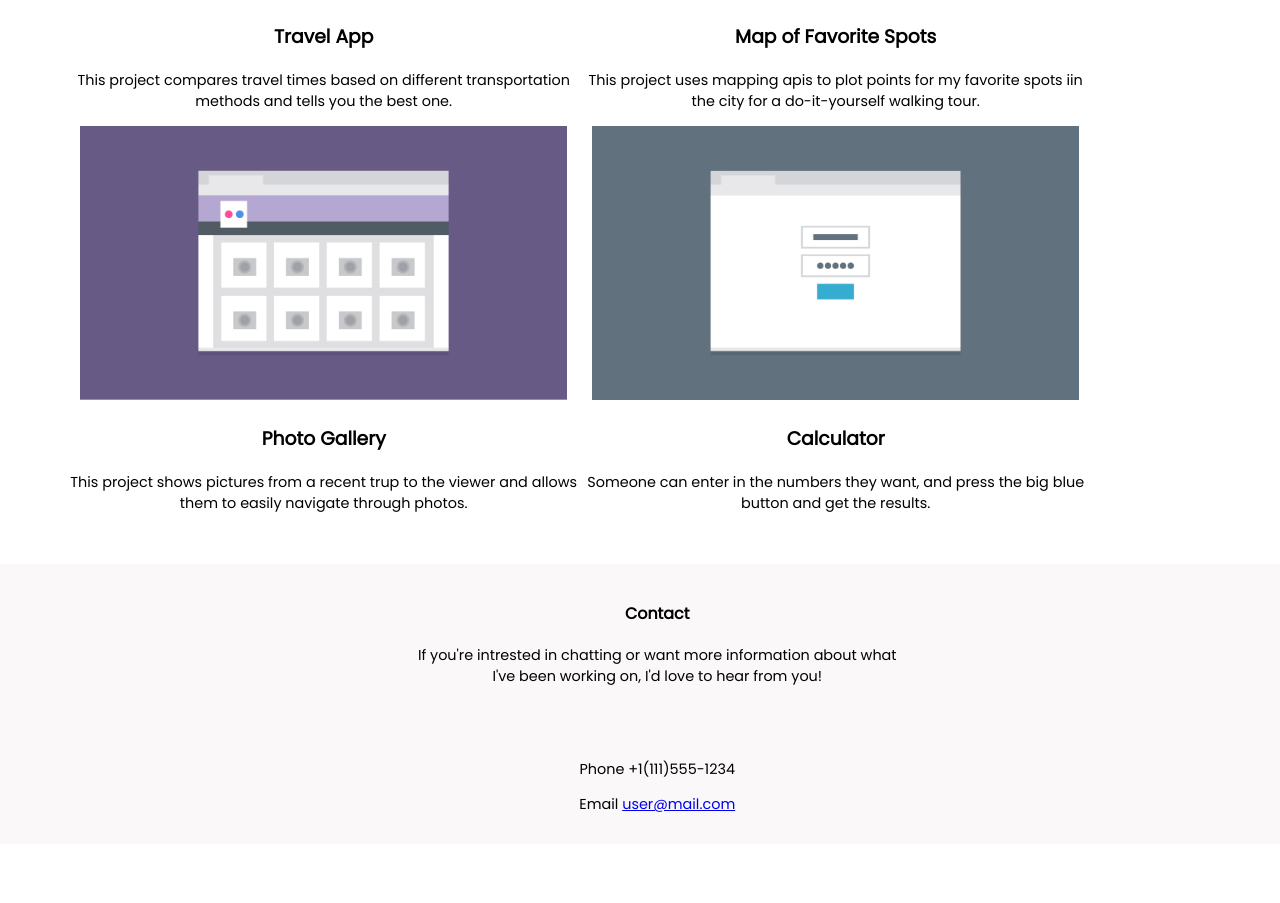
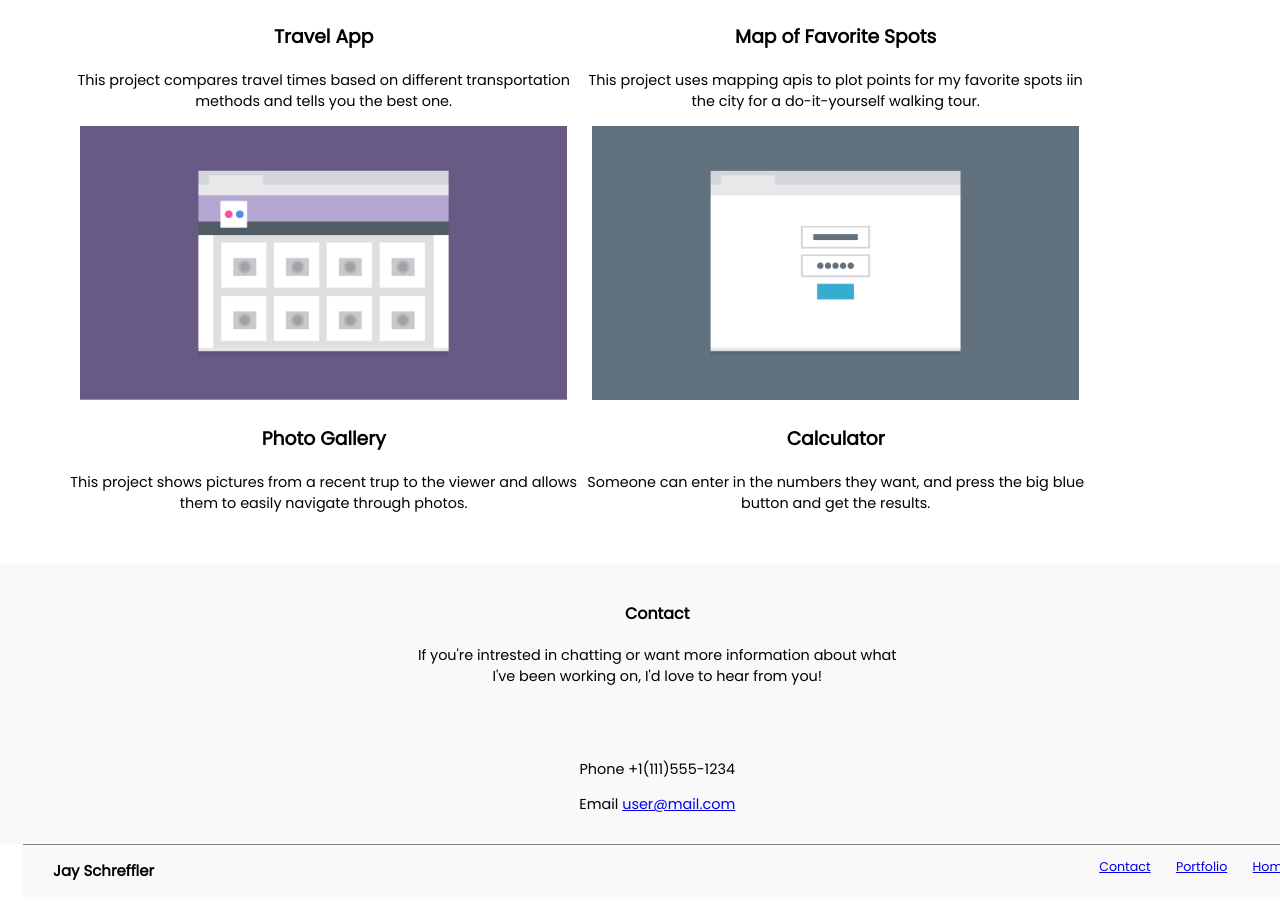
Before and after one commit to jayschreff/Treehouse-FE-Tech-Degree-Unit2Project, a plain HTML site: page project2/index.html in a window 1280 px wide. Shown: the part 1164-2067 px from the top of the page. Before the commit the page ends 2008 px from the top, so only its background shows below. Drawn offline with Linux system fonts and the light colour scheme.

Commit message:
updated index.html / style.css

```diff
--- a/project2/css/style.css
+++ b/project2/css/style.css
@@ -213,10 +213,27 @@ footer a {
         margin-bottom: 1em;
     }
 
-    footer {
+   footer {
+       background-color: rgb(250, 248, 248);
+       width: 100%;
+       border-top: 90%;
+   }
+
+    footer a:nth-child(2) {
         display: none;
     }
 
+    footer a {
+        float: right;
+        padding: 1em;
+    }
+
+   footer h3 {
+       float:left;
+       padding-left: 2em;
+   }
+
+   footer a
     .portfolio-title {
         clear: both;
     }
--- a/project2/index.html
+++ b/project2/index.html
@@ -80,6 +80,9 @@
 <footer>
     <h3>Jay Schreffler</h3>
     <a href="#top">Back To Top</a>
+    <a href="#home">Home</a>
+    <a href="#port">Portfolio</a>
+    <a href="#contact">Contact</a>
 </footer>
 </body>
 </html>
```
